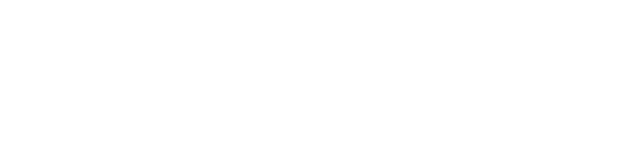
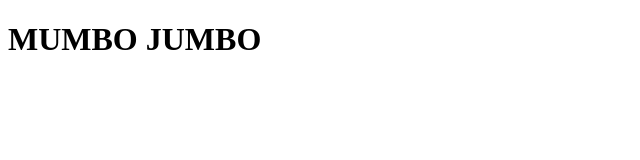
Before and after one commit to IamMarkT/crap-portfolio, a plain HTML site: page index.html in a window 1280 px wide. Shown: the whole page, without its empty margins (0-640 px from the left). Drawn offline with Linux system fonts and the light colour scheme.

Commit message:
added index html

```diff
--- a/index.html
+++ b/index.html
@@ -4,5 +4,6 @@
 		<title>crap portfolio</title>
 	</head>
 	<body>
+        <h1>MUMBO JUMBO</h1>
 	</body>
 </html>
```
